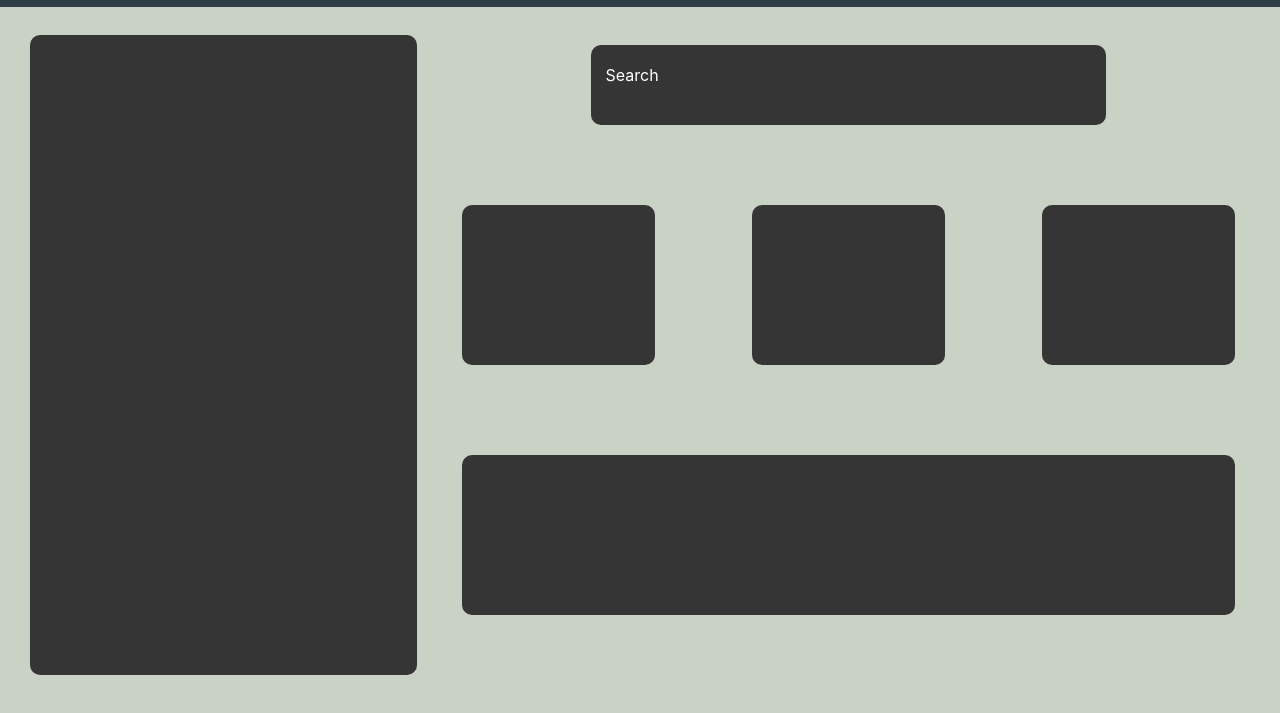
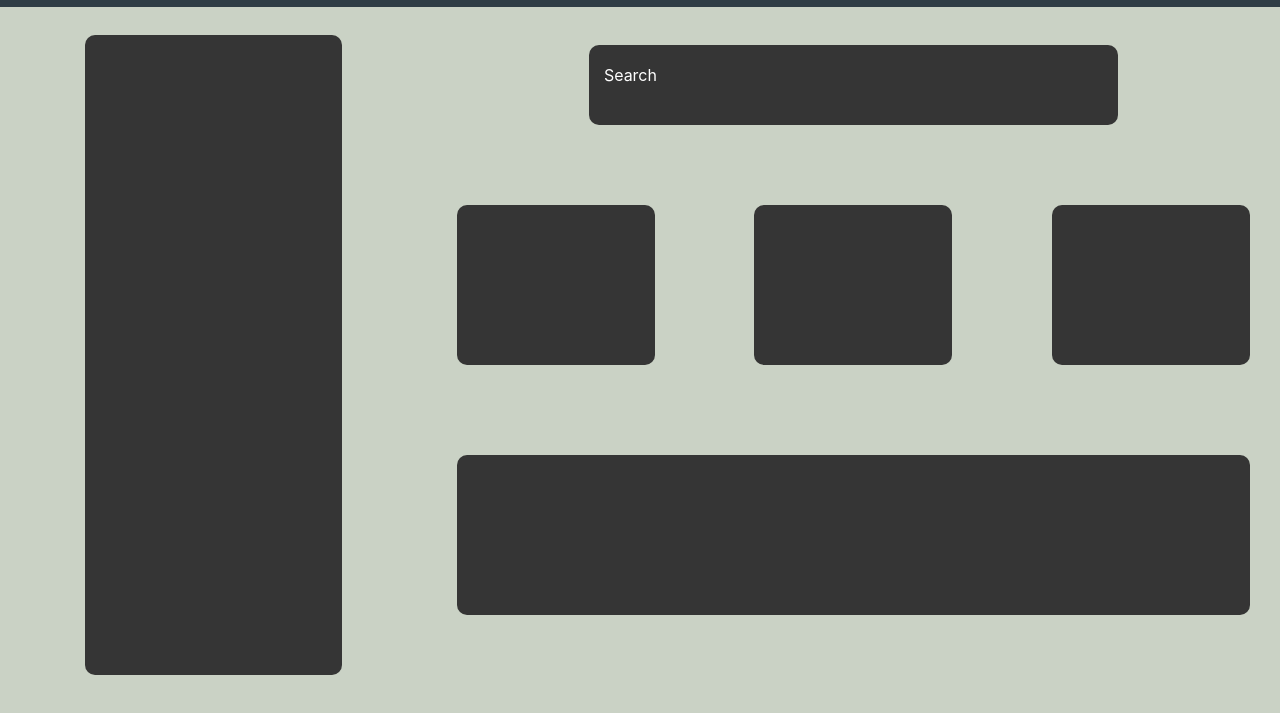
Before and after one commit to 12imthi/btTask-1, a plain HTML site: page index.html in a window 1280 px wide. Shown: the part 59-772 px from the top of the page. Drawn offline with nearby package versions, Linux system fonts and the light colour scheme.

Commit message:
addStyles

```diff
--- a/index.html
+++ b/index.html
@@ -4,6 +4,7 @@
     <meta charset="UTF-8" />
     <meta http-equiv="X-UA-Compatible" content="IE=edge" />
     <meta name="viewport" content="width=device-width, initial-scale=1.0" />
+    <link rel="stylesheet" href="style.css">
     <link
       rel="stylesheet"
       href="https://cdn.jsdelivr.net/npm/bootstrap@4.4.1/dist/css/bootstrap.min.css"
@@ -12,39 +13,39 @@
     />
     <title>Document</title>
   </head>
-  <body  style="background: #CAD2C5;">
+  <body >
     <div class="container-fluid">
-      <div class="row" style="background-color: #2F3D46;padding: 10px;">
+      <div class="row header" >
         <div class="col-12 row">
             <div class="col-4">
                 <img src="git.png"  width="40px" >
             </div>
             <div class="col-8">
-                <h2 style="text-align: center;color: white ;">GITHUB</h2>
+                <h2>GITHUB</h2>
             </div>
         </div>
       </div>
-      <div class="row" style="margin:  28px 0 ;">
-        <div class="col-4">
-            <div class="box" style="height: 80vh;background-color: #353535;border-radius: 10px;">
+      <div class="row boxes" >
+        <div class="col-4 ">
+            <div class="box-1">
             </div>
         </div>
         <div class="col-8" >
-            <div class="col-12" style="display: flex ;justify-content: center;">
-                <div class="col-8" style="background-color: #353535;height: 10vh;border-radius: 10px;margin: 10px 0 70px 0;">
-                    <p style="color:white;margin-top: 18px ;">Search</p>
+            <div class="col-12 box-2">
+                <div class="col-8">
+                    <p>Search</p>
                 </div>
             </div>
-            <div class="col-12" style="display: flex ;justify-content: space-between;margin: 10px 0 80px 0;">
-                <div class="col-3" style="background-color: #353535;height: 20vh;border-radius: 10px;">
+            <div class="col-12 box-3" >
+                <div class="col-3">
                 </div>
-                <div class="col-3" style="background-color: #353535;height: 20vh;border-radius: 10px;">
+                <div class="col-3">
                 </div>
-                <div class="col-3" style="background-color: #353535;height: 20vh;border-radius: 10px;">
+                <div class="col-3">
                 </div>
             </div>
-            <div class="col-12" style="display: flex ;justify-content: center;">
-                <div class="col-12" style="background-color: #353535;height: 20vh;border-radius: 10px;margin: 10px 0 40px 0;">
+            <div class="col-12 box-4">
+                <div class="col-12" >
 
                 </div>
             </div>
--- a/style.css
+++ b/style.css
@@ -0,0 +1,54 @@
+.header {
+  background-color: #2f3d46;
+  padding: 10px;
+}
+.header .col-8 {
+  text-align: center;
+  color: white;
+}
+body {
+  background: #cad2c5 !important;
+}
+.boxes {
+  margin: 28px 0;
+}
+.box-1 {
+  height: 80vh;
+  background-color: #353535;
+  border-radius: 10px;
+  margin: 0 70px;
+}
+.box-2 {
+  display: flex;
+  justify-content: center;
+}
+.box-2 .col-8 {
+  background-color: #353535;
+  height: 10vh;
+  border-radius: 10px;
+  margin: 10px 0 70px 0;
+}
+.box-2 .col-8 p {
+  color: white;
+  margin-top: 18px;
+}
+.box-3 {
+  display: flex;
+  justify-content: space-between;
+  margin: 10px 0 80px 0;
+}
+.box-3 .col-3 {
+  background-color: #353535;
+  height: 20vh;
+  border-radius: 10px;
+}
+.box-4 {
+  display: flex;
+  justify-content: center;
+}
+.box-4 .col-12 {
+  background-color: #353535;
+  height: 20vh;
+  border-radius: 10px;
+  margin: 10px 0 40px 0;
+}
```
